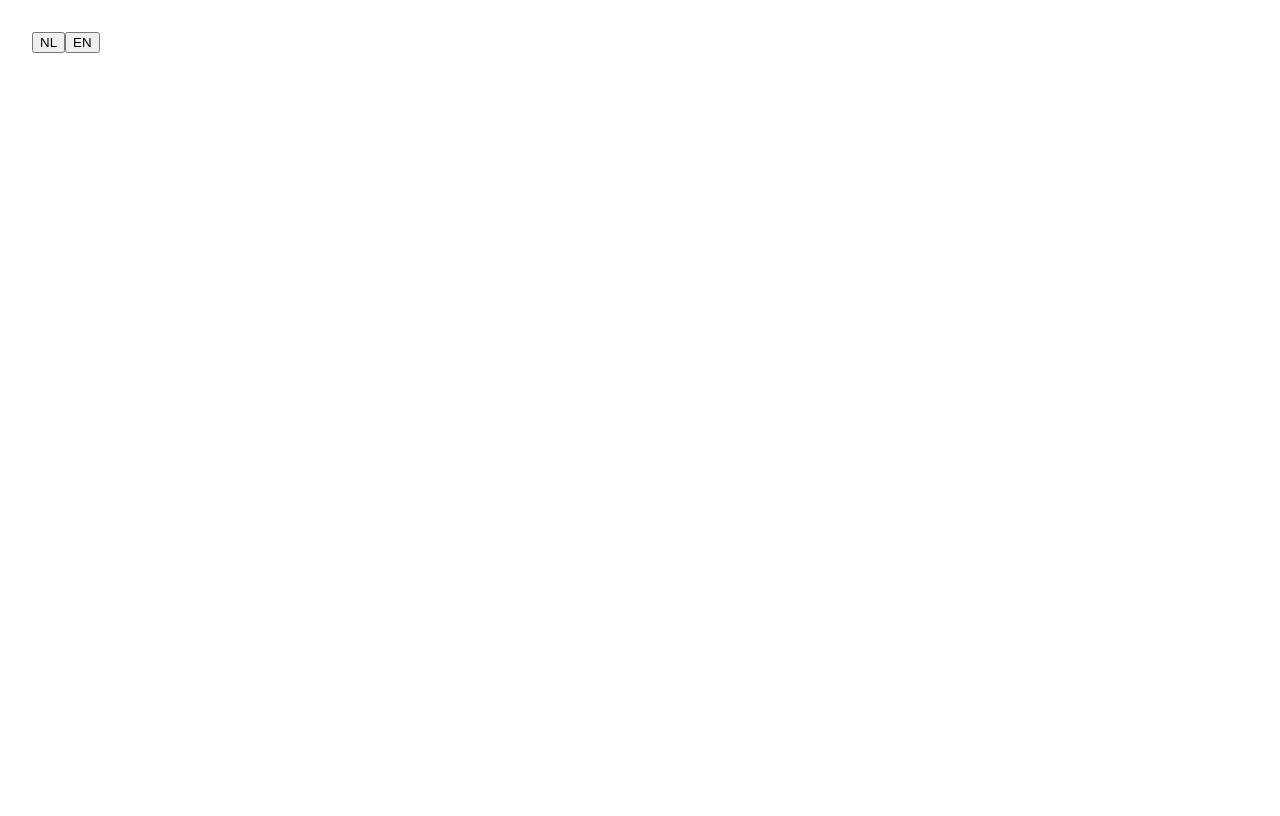
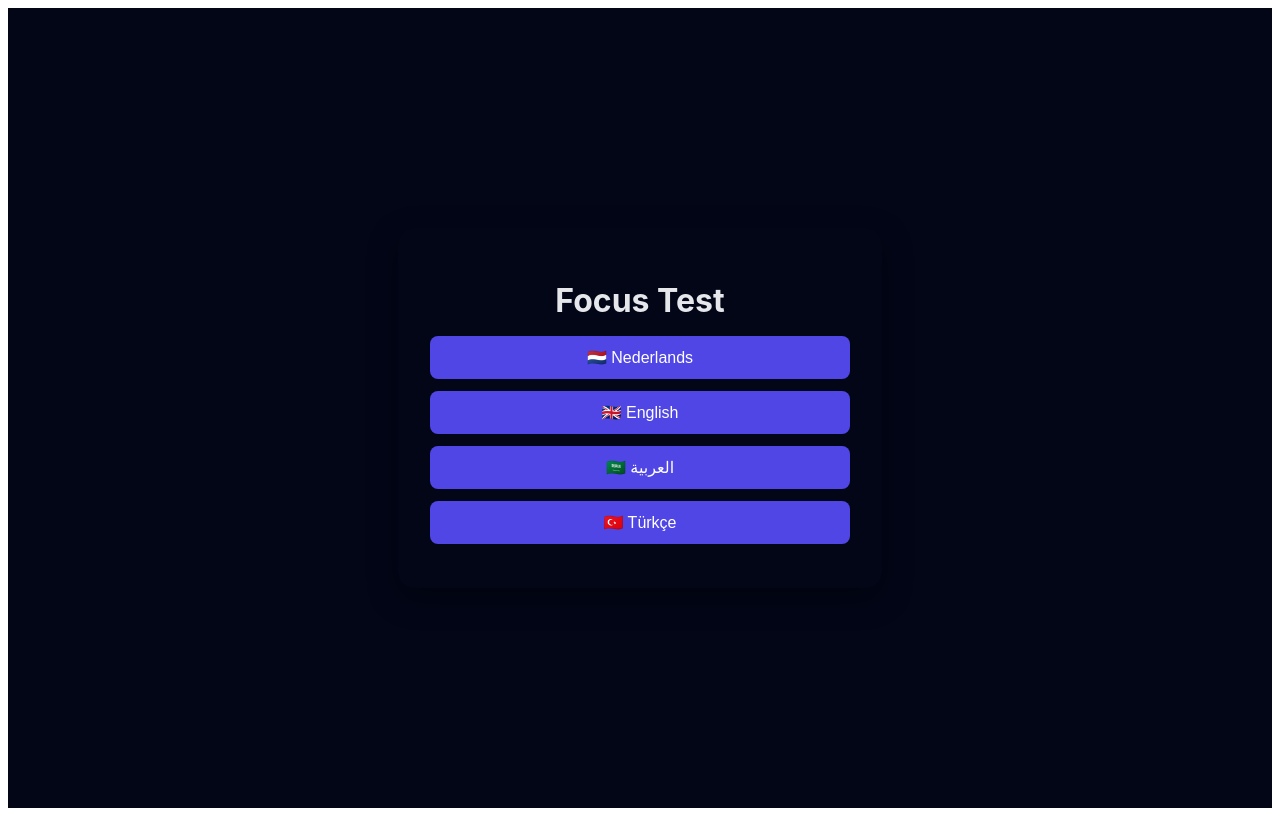
Before and after one commit to timpeleman/Focus-test3, a React (Vite) app: page / in a window 1280 px wide. Built offline with nearby package versions, Linux system fonts and the light colour scheme.

Commit message:
Enhance App with history tracking and multi-language support

```diff
--- a/src/App.jsx
+++ b/src/App.jsx
@@ -1,33 +1,44 @@
 import { useEffect, useState } from "react";
 import jsPDF from "jspdf";
 
-// ✅ MINIMALE, GEGARANDEERD BUILD‑PROOF App.jsx (Vite + React 18)
-// ✅ Welkom → Menu → Test → Resultaat → PDF
-// ✅ Opzettelijk eenvoudig gehouden om elke syntaxfout te vermijden
-
-
+// ✅ OPTIE H1 — RESULTATEN LOKAAL OPSLAAN (localStorage)
+// ✅ Meertalig (NL / EN / AR RTL / TR)
+// ✅ Resultaat + professioneel PDF behouden
+// ✅ Build‑proof (Vite / Netlify)
 export default function App() {
   const [language, setLanguage] = useState(null);
-  const [step, setStep] = useState("welcome"); // welcome | menu | test | result
+  const [step, setStep] = useState("welcome"); // welcome | menu | test | result | history
   const [candidateId, setCandidateId] = useState("");
   const [word, setWord] = useState("");
   const [color, setColor] = useState("");
   const [score, setScore] = useState(0);
   const [timer, setTimer] = useState(0);
+  const [history, setHistory] = useState([]);
+  const COLORS = ["red", "blue", "green", "yellow"];
+  const TEST_DURATION = 240;
 
-  const COLORS = ["red", "blue", "green", "yellow"];
-  const TEST_DURATION = 60; // korter om te testen
+  const STORAGE_KEY = "focus_test_results";
   const T = {
     nl: {
       welcome: "Welkom bij de Focus Test",
-      intro: "Voer je kandidaat-ID in om te starten.",
+      intro: "Voer je kandidaat‑ID in om te starten.",
       candidateId: "Kandidaat ID",
       start: "Start",
       click: "Klik de KLEUR van het woord",
       score: "Score",
-      result: "Resultaat",
+      result: "Testresultaat",
+      interpretation: "Interpretatie",
+      history: "Resultaten",
+      back: "Terug",
+      clear: "Geschiedenis wissen",
+      excellent: "Uitstekende concentratie",
+      good: "Goede focus",
+      average: "Matige focus",
+      weak: "Zwak resultaat",
       export: "PDF exporteren",
-      restart: "Opnieuw",
+      restart: "Opnieuw testen",
+      report: "Focus Test Rapport",
+      date: "Datum",
       colors: { red: "ROOD", blue: "BLAUW", green: "GROEN", yellow: "GEEL" }
     },
     en: {
@@ -37,18 +48,82 @@ export default function App() {
       start: "Start",
       click: "Click the COLOR of the word",
       score: "Score",
-      result: "Result",
+      result: "Test result",
+      interpretation: "Interpretation",
+      history: "Results",
+      back: "Back",
+      clear: "Clear history",
+      excellent: "Excellent focus",
+      good: "Good focus",
+      average: "Average focus",
+      weak: "Weak focus",
       export: "Export PDF",
-      restart: "Restart",
+      restart: "Restart test",
+      report: "Focus Test Report",
+      date: "Date",
       colors: { red: "RED", blue: "BLUE", green: "GREEN", yellow: "YELLOW" }
+    },
+    ar: {
+      welcome: "اختبار التركيز",
+      intro: "أدخل رقم المرشح لبدء الاختبار.",
+      candidateId: "رقم المرشح",
+      start: "ابدأ",
+      click: "اضغط على لون الكلمة",
+      score: "النتيجة",
+      result: "نتيجة الاختبار",
+      interpretation: "التفسير",
+      history: "النتائج",
+      back: "رجوع",
+      clear: "مسح السجل",
+      excellent: "تركيز ممتاز",
+      good: "تركيز جيد",
+      average: "تركيز متوسط",
+      weak: "تركيز ضعيف",
+      export: "تصدير PDF",
+      restart: "إعادة الاختبار",
+      report: "تقرير اختبار التركيز",
+      date: "التاريخ",
+      colors: { red: "أحمر", blue: "أزرق", green: "أخضر", yellow: "أصفر" }
+    },
+    tr: {
+      welcome: "Odak Testi",
+      intro: "Başlamak için aday numarasını girin.",
+      candidateId: "Aday Numarası",
+      start: "Başla",
+      click: "Kelimenin RENGİNE tıklayın",
+      score: "Skor",
+      result: "Test sonucu",
+      interpretation: "Yorum",
+      history: "Sonuçlar",
+      back: "Geri",
+      clear: "Geçmişi sil",
+      excellent: "Mükemmel odak",
+      good: "İyi odak",
+      average: "Orta seviye odak",
+      weak: "Zayıf odak",
+      export: "PDF dışa aktar",
+      restart: "Yeniden başlat",
+      report: "Odak Testi Raporu",
+      date: "Tarih",
+      colors: { red: "KIRMIZI", blue: "MAVİ", green: "YEŞİL", yellow: "SARI" }
     }
   };
 
   const L = language ? T[language] : {};
+  const isRTL = language === "ar";
+
+
+  // laad opgeslagen resultaten
+  useEffect(() => {
+    const stored = localStorage.getItem(STORAGE_KEY);
+    if (stored) setHistory(JSON.parse(stored));
+  }, []);
+
 
   useEffect(() => {
     if (step !== "test") return;
     if (timer >= TEST_DURATION) {
+      saveResult();
       setStep("result");
       return;
     }
@@ -63,7 +138,6 @@ export default function App() {
     setColor(c);
   };
 
-
   const startTest = () => {
     if (!candidateId) return;
     setScore(0);
@@ -77,50 +151,184 @@ export default function App() {
     nextRound();
   };
 
+  const accuracy = () => Math.min(100, Math.round((score / (score + 10)) * 100));
+
+  const interpretationText = () => {
+    const a = accuracy();
+    if (a >= 85) return L.excellent;
+    if (a >= 70) return L.good;
+    if (a >= 50) return L.average;
+    return L.weak;
+  };
+
+  const saveResult = () => {
+    const entry = {
+      id: Date.now(),
+      candidateId,
+      language,
+      score: accuracy(),
+      interpretation: interpretationText(),
+      date: new Date().toISOString()
+    };
+    const updated = [entry, ...history];
+    setHistory(updated);
+    localStorage.setItem(STORAGE_KEY, JSON.stringify(updated));
+  };
+
+
+  const clearHistory = () => {
+    localStorage.removeItem(STORAGE_KEY);
+    setHistory([]);
+  };
+
+
   const exportPDF = () => {
     const pdf = new jsPDF();
-    pdf.text(L.result, 10, 20);
-    pdf.text(`${L.score}: ${score}`, 10, 30);
-    pdf.save(`focus-${candidateId || "result"}.pdf`);
+    pdf.setFontSize(18);
+    pdf.text(L.report, 14, 20);
+    pdf.setFontSize(11);
+    pdf.text(`${L.candidateId}: ${candidateId}`, 14, 32);
+    pdf.text(`${L.date}: ${new Date().toLocaleDateString()}`, 14, 40);
+    pdf.setFontSize(12);
+    pdf.text(`${L.score}: ${accuracy()}%`, 14, 60);
+    pdf.text(`${L.interpretation}:`, 14, 70);
+    pdf.text(interpretationText(), 14, 80, { maxWidth: 180 });
+    pdf.save(`focus-test-${candidateId || "result"}.pdf`);
   };
 
   return (
-    <div style={{ padding: 24, fontFamily: "sans-serif" }}>
+    <div style={styles.page} dir={isRTL ? "rtl" : "ltr"}>
+      <div style={styles.card}>
+
         {step === "welcome" && (
-        <div>
-          <button onClick={() => { setLanguage("nl"); setStep("menu"); }}>NL</button>
-          <button onClick={() => { setLanguage("en"); setStep("menu"); }}>EN</button>
+          <div style={styles.center}>
+            <h1 style={styles.title}>Focus Test</h1>
+            <button style={styles.primary} onClick={() => { setLanguage("nl"); setStep("menu"); }}>🇳🇱 Nederlands</button>
+            <button style={styles.primary} onClick={() => { setLanguage("en"); setStep("menu"); }}>🇬🇧 English</button>
+            <button style={styles.primary} onClick={() => { setLanguage("ar"); setStep("menu"); }}>🇸🇦 العربية</button>
+            <button style={styles.primary} onClick={() => { setLanguage("tr"); setStep("menu"); }}>🇹🇷 Türkçe</button>
           </div>
         )}
 
         {step === "menu" && (
-        <div>
-          <h1>{L.welcome}</h1>
-          <p>{L.intro}</p>
-          <input value={candidateId} onChange={e => setCandidateId(e.target.value)} placeholder={L.candidateId} />
-          <button onClick={startTest}>{L.start}</button>
-        </div>
+          <>
+            <h1 style={styles.title}>{L.welcome}</h1>
+            <p style={styles.text}>{L.intro}</p>
+            <input style={styles.input} value={candidateId} onChange={e => setCandidateId(e.target.value)} placeholder={L.candidateId} />
+            <button style={styles.primary} onClick={startTest}>{L.start}</button>
+            <button style={styles.secondary} onClick={() => setStep("history")}>{L.history}</button>
+          </>
         )}
 
         {step === "test" && (
-        <div>
-          <p>{timer}s</p>
-          <h2 style={{ color }}>{L.colors[word]}</h2>
-          <p>{L.click}</p>
+          <div style={styles.center}>
+            <p style={styles.text}>⏱ {timer}s</p>
+            <h2 style={{ ...styles.word, color }}>{L.colors[word]}</h2>
+            <p style={styles.text}>{L.click}</p>
+            <div style={styles.grid}>
               {COLORS.map(c => (
-            <button key={c} onClick={() => answer(c)}>{L.colors[c]}</button>
+                <button key={c} style={styles.secondary} onClick={() => answer(c)}>{L.colors[c]}</button>
               ))}
+            </div>
           </div>
         )}
 
         {step === "result" && (
-        <div>
-          <h1>{L.result}</h1>
-          <p>{L.score}: {score}</p>
-          <button onClick={exportPDF}>{L.export}</button>
-          <button onClick={() => setStep("menu")}>{L.restart}</button>
+          <div style={styles.center}>
+            <h1 style={styles.title}>{L.result}</h1>
+            <p style={styles.scoreText}>{accuracy()}%</p>
+            <p style={styles.text}><strong>{L.interpretation}:</strong> {interpretationText()}</p>
+            <button style={styles.primary} onClick={exportPDF}>{L.export}</button>
+            <button style={styles.secondary} onClick={() => setStep("menu")}>{L.back}</button>
           </div>
         )}
+
+        {step === "history" && (
+          <div>
+            <h1 style={styles.title}>{L.history}</h1>
+            {history.length === 0 && <p style={styles.text}>—</p>}
+            {history.map(h => (
+              <div key={h.id} style={styles.historyItem}>
+                <strong>{h.candidateId}</strong> — {new Date(h.date).toLocaleDateString()} — {h.score}%
+              </div>
+            ))}
+            <button style={styles.secondary} onClick={clearHistory}>{L.clear}</button>
+            <button style={styles.primary} onClick={() => setStep("menu")}>{L.back}</button>
+          </div>
+        )}
+
+
+      </div>
     </div>
   );
 }
+
+const styles = {
+  page: {
+    minHeight: "100vh",
+    background: "#020617",
+    display: "flex",
+    justifyContent: "center",
+    alignItems: "center",
+    fontFamily: "Inter, Arial, sans-serif"
+  },
+  card: {
+    background: "#020617",
+    color: "#e5e7eb",
+    padding: 32,
+    width: 420,
+    borderRadius: 16,
+    boxShadow: "0 10px 30px rgba(0,0,0,.4)"
+  },
+  center: { textAlign: "center" },
+  title: { marginBottom: 16 },
+  text: { marginBottom: 12, color: "#c7d2fe" },
+  input: {
+    width: "100%",
+    padding: 12,
+    marginBottom: 12,
+    borderRadius: 8,
+    border: "1px solid #334155",
+    background: "#020617",
+    color: "#f8fafc"
+  },
+  primary: {
+    width: "100%",
+    padding: 12,
+    marginBottom: 12,
+    borderRadius: 8,
+    border: "none",
+    background: "#4f46e5",
+    color: "white",
+    fontSize: 16,
+    cursor: "pointer"
+  },
+  secondary: {
+    width: "100%",
+    padding: 12,
+    marginBottom: 12,
+    borderRadius: 8,
+    border: "1px solid #334155",
+    background: "transparent",
+    color: "#c7d2fe",
+    cursor: "pointer"
+  },
+  grid: {
+    display: "grid",
+    gridTemplateColumns: "1fr 1fr",
+    gap: 12
+  },
+  word: {
+    fontSize: 36,
+    margin: "16px 0"
+  },
+  scoreText: {
+    fontSize: 28,
+    marginBottom: 8
+  },
+  historyItem: {
+    padding: 8,
+    borderBottom: "1px solid #334155",
+    marginBottom: 4
+  }
+};
```
Lines whose indentation alone changed are shown as unchanged.
